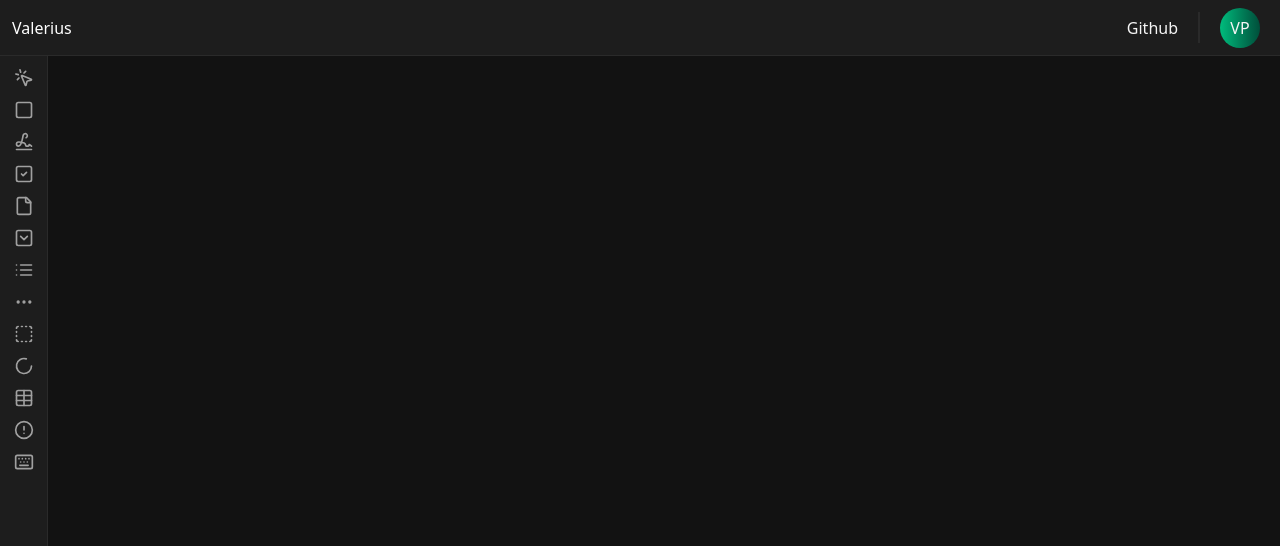
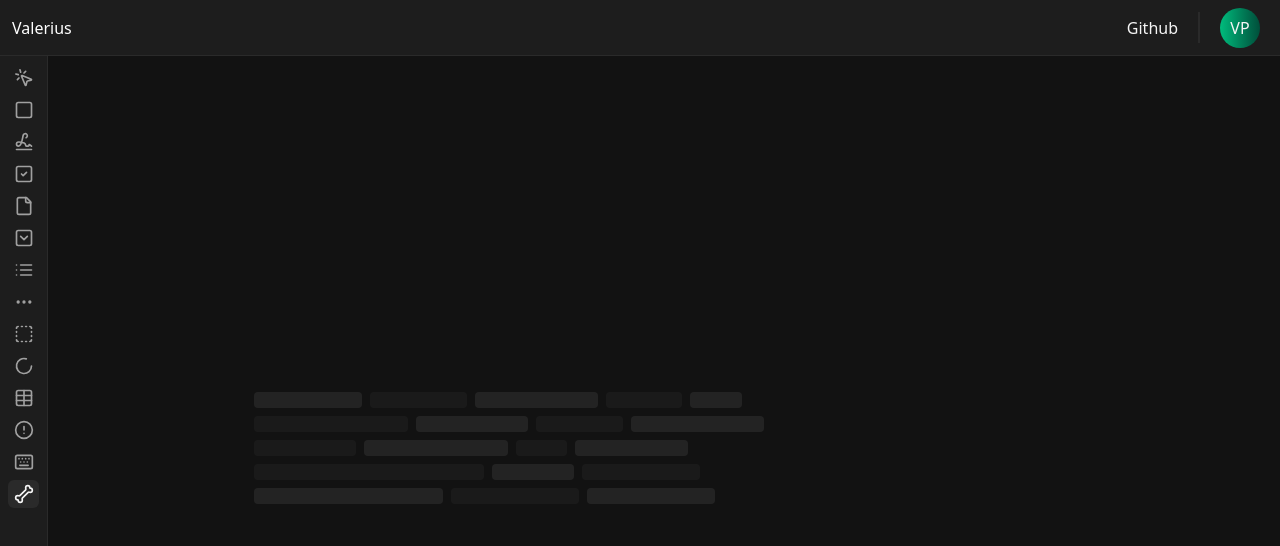
Before and after one commit to Villy-P/corekit-ui, a SvelteKit app: page /skeleton in a window 1280 px wide. Before the commit this address had no page. Shown: the top 546 px of the page. Built offline with nearby package versions, Linux system fonts and the light colour scheme.

Commit message:
feat: add Skeleton component and create skeleton layout page with size options

```diff
--- a/package.json
+++ b/package.json
@@ -56,6 +56,7 @@
 	],
 	"dependencies": {
 		"@lucide/svelte": "^1.3.0",
+		"@valerius_petrini/corekit-scripts": "^1.0.0",
 		"bytes": "^3.1.2",
 		"tailwind-merge": "^3.5.0"
 	}
--- /dev/null
+++ b/src/lib/components/Skeleton.svelte
@@ -0,0 +1,45 @@
+<script lang="ts">
+    import Image from "@lucide/svelte/icons/image";
+    import Play from "@lucide/svelte/icons/play";
+
+    let { variant = "default" } = $props();
+</script>
+
+{#snippet image()}
+    <div class="h-48 bg-sub-background rounded w-full flex-center">
+        <Image size={48} class="text-form-border"/>
+    </div>
+{/snippet}
+
+{#snippet text()}
+    <div class="pt-4 flex flex-wrap gap-2">
+        {#each [21, 19, 24, 15, 10, 30, 22, 17, 26, 20, 28, 10, 22, 45, 16, 23, 37, 25, 25] as width}
+            <div class="h-4 rounded even:bg-sub-background odd:bg-sub-background-hover"
+                    style="width: {width}%;"></div>
+        {/each}
+    </div>
+{/snippet}
+
+<div class="animate-pulse duration-100 w-lg flex flex-col gap-2">
+    {#if variant === "default"}
+        <div class="h-4 bg-sub-background rounded w-3/4"></div>
+        <div class="h-4 bg-sub-background rounded w-full"></div>
+        <div class="h-4 bg-sub-background rounded w-5/6"></div>
+        <div class="h-4 bg-sub-background rounded w-2/3"></div>
+        <div class="h-4 bg-sub-background rounded w-5/6"></div>
+        <div class="h-4 bg-sub-background rounded w-11/12"></div>
+    {:else if variant === "text"}
+        {@render text()}
+    {:else if variant === "image"}
+        {@render image()}
+    {:else if variant === "video"}
+        <div class="h-48 bg-sub-background rounded w-full flex-center">
+            <Play size={48} class="text-form-border"/>
+        </div>
+    {:else if variant === "card"}
+        <div class="w-full h-full border-sub-background border-2 rounded p-4 gap-2">
+            {@render image()}
+            {@render text()}
+        </div>
+    {/if}
+</div>
--- a/src/lib/index.ts
+++ b/src/lib/index.ts
@@ -20,6 +20,7 @@ export { default as Toaster } from "./components/Toaster.svelte";
 export { default as SideNavbar } from "./components/SideNavbar.svelte";
 export { default as Tooltip } from "./components/Tooltip.svelte";
 export { default as Loader } from "./components/Loader.svelte";
+export { default as Skeleton } from "./components/Skeleton.svelte";
 
 export { fbmBackground } from "./actions/fbm.ts";
 export { toast } from "./actions/toast.svelte.ts";
--- a/src/routes/+layout.svelte
+++ b/src/routes/+layout.svelte
@@ -17,6 +17,7 @@
     import LoaderCircle from "@lucide/svelte/icons/loader-circle";
     import SquareCheck from "@lucide/svelte/icons/square-check";
     import Keyboard from "@lucide/svelte/icons/keyboard";
+    import Bone from "@lucide/svelte/icons/bone";
 
     import Settings from "@lucide/svelte/icons/settings";
     import User from "@lucide/svelte/icons/user";
@@ -36,7 +37,8 @@
         { href: "/loader", label: "Loader", icon: LoaderCircle },
         { href: "/table", label: "Table", icon: Table },
         { href: "/toast", label: "Toast", icon: CircleAlert },
-        { href: "/kbd", label: "KBD", icon: Keyboard }
+        { href: "/kbd", label: "KBD", icon: Keyboard },
+        { href: "/skeleton", label: "Skeleton", icon: Bone }
     ];
 </script>
 
--- /dev/null
+++ b/src/routes/skeleton/+page.svelte
@@ -0,0 +1,28 @@
+<script lang="ts">
+    import Skeleton from "$lib/components/Skeleton.svelte";
+
+    const sizeOptions = [
+        { value: "xs", label: "Extra Small" },
+        { value: "sm", label: "Small" },
+        { value: "md", label: "Medium" },
+        { value: "lg", label: "Large" },
+        { value: "xl", label: "Extra Large" },
+        { value: "2xl", label: "2X Large" },
+        { value: "3xl", label: "3X Large" },
+        { value: "4xl", label: "4X Large" },
+        { value: "5xl", label: "5X Large" },
+        { value: "6xl", label: "6X Large" },
+        { value: "full", label: "Full" },
+        { value: "none", label: "None" }
+    ];
+</script>
+
+<div class="w-full h-screen flex pt-20 pl-12">
+    <div class="w-3/4 flex-center px-10">
+        <Skeleton variant="text"/>
+    </div>
+
+    <div class="w-1/4 p-4 flex flex-col gap-2">
+
+    </div>
+</div>
```
Also changed, not shown: 1 other file (tests, documents, lock files or other folders).
